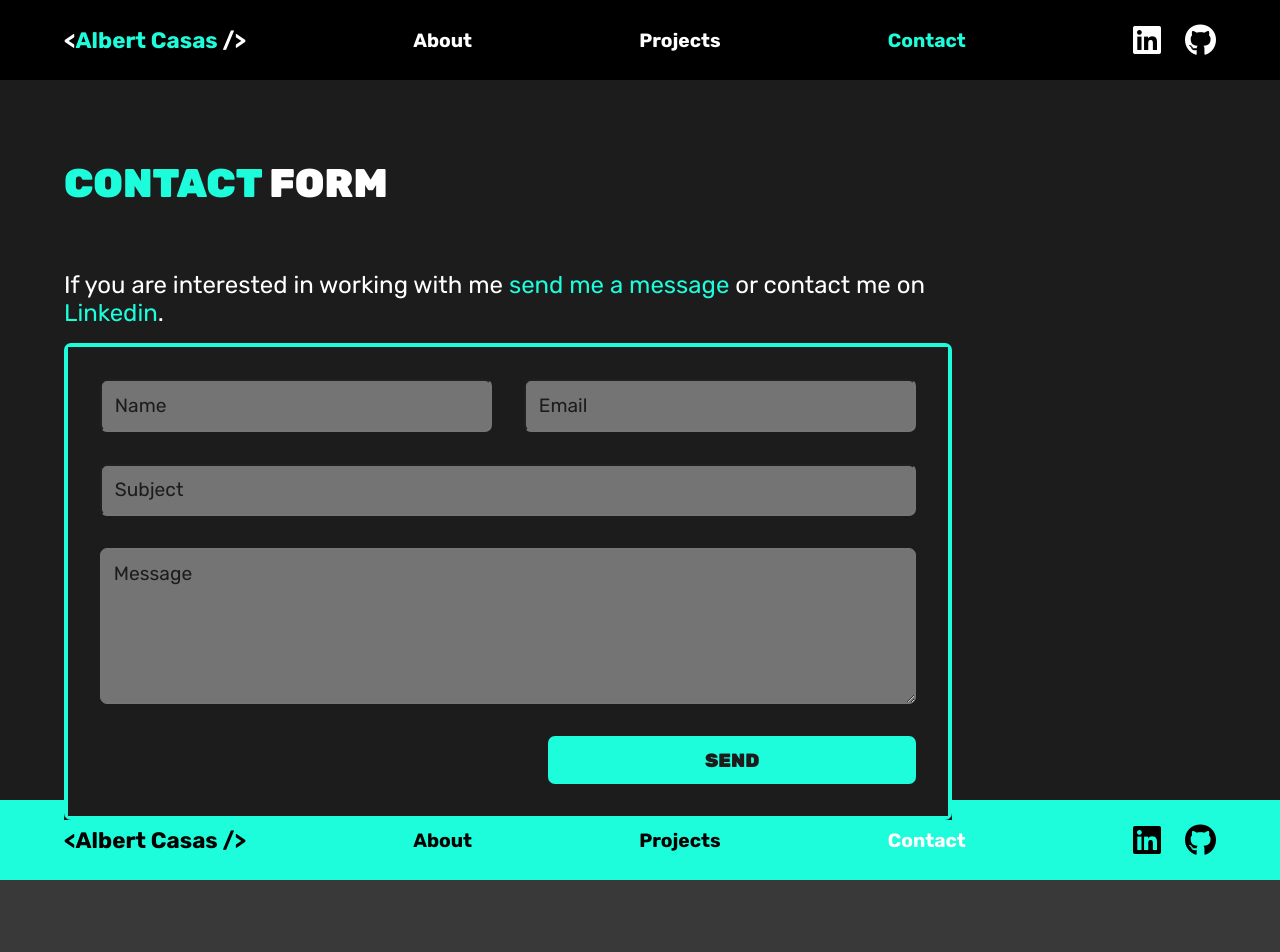
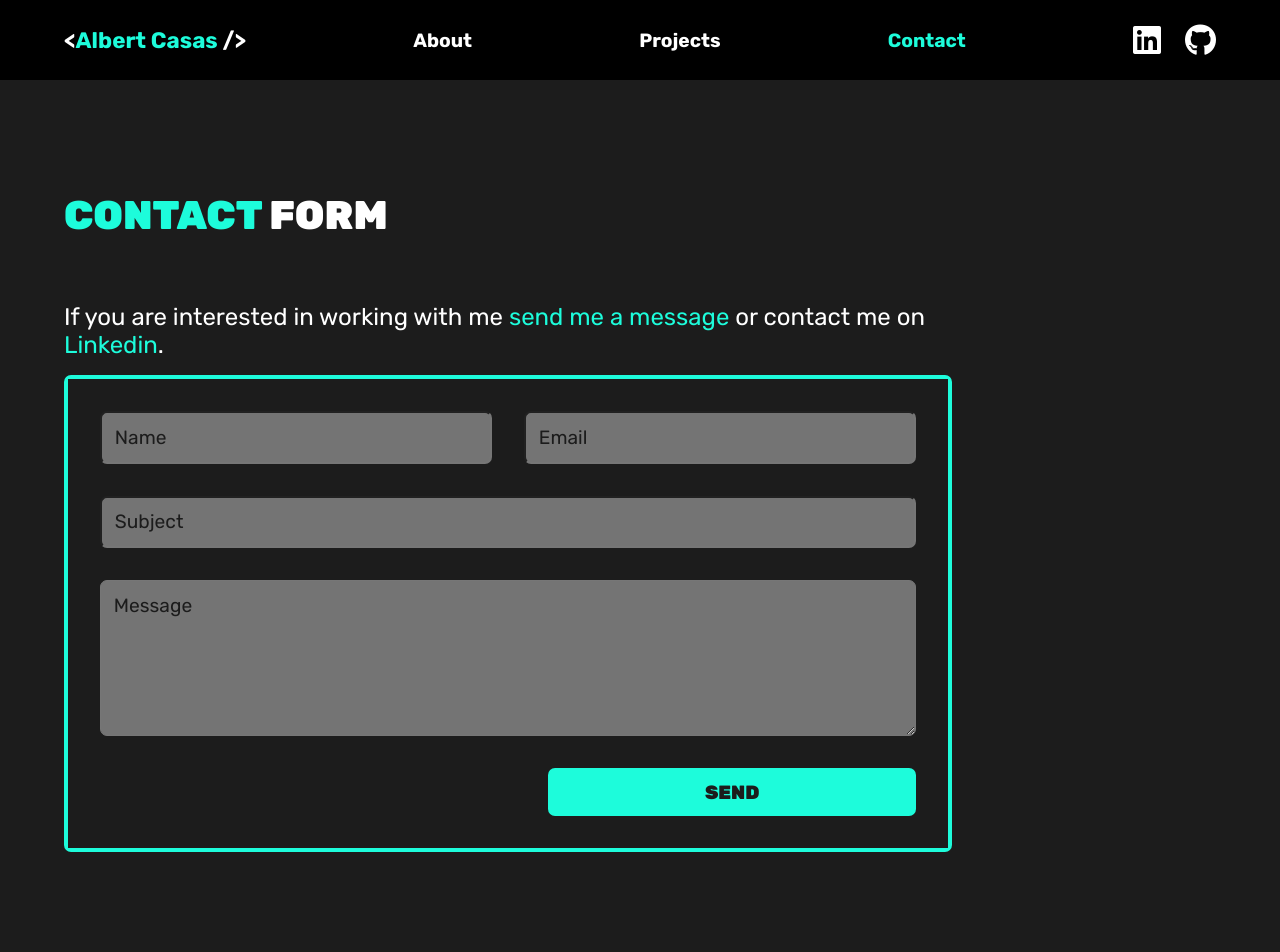
Before and after one commit to AlbertCasas/portfolio, a Vue app: page /contact in a window 1280 px wide. Shown: the top 952 px of the page. Before the commit the page ends 880 px from the top, so only its background shows below. Built offline with nearby package versions, Linux system fonts and the light colour scheme.

Commit message:
adjusting

```diff
--- a/src/assets/main.css
+++ b/src/assets/main.css
@@ -2,5 +2,5 @@
     margin: 0;
     padding: 0;
     font-family: 'Rubik', sans-serif;
-    background-color: #393939;
+    background-color: #1c1c1c;
 }
--- a/src/components/AboutComp.vue
+++ b/src/components/AboutComp.vue
@@ -59,10 +59,10 @@ const closeTag = ref("</ul>");
 #about {
   background-color: #1c1c1c;
   width: 100%;
-  min-height: 85vh;
   display: flex;
   gap: 12%;
   align-items: flex-start;
+  margin-bottom: 7rem;
 }
 
 .text {
--- a/src/components/ContactComp.vue
+++ b/src/components/ContactComp.vue
@@ -73,10 +73,9 @@ const sendMessage = () => {
 }
 
 #contact {
-    height: 90vh;
     background-color:  #1c1c1c;
     width: 100%;
-
+    margin-bottom: 2rem;
 }
 
 .form-wrapper {
@@ -92,7 +91,7 @@ const sendMessage = () => {
   color: white;
   font-weight: 900;
   font-size: 2.5rem;
-  margin-top: 5rem;
+  margin-top: 7rem;
   margin-bottom: 3rem;
 }
 
@@ -372,4 +371,15 @@ const sendMessage = () => {
         margin-left: 1.5rem;
     }
 }
+
+@media only screen and (max-width: 354px){
+    .contact-form {
+        min-width: 17rem;
+        max-width: 17rem;
+    }
+
+    .name-email .input {
+        width: 13.5rem;
+    }
+}
 </style>
--- a/src/components/FooterMobile.vue
+++ b/src/components/FooterMobile.vue
@@ -26,6 +26,7 @@ const close = ref(" />")
 </script>
 
 <style scoped>
+
 .footer {
     background-color: #1DFCDB;
     height: 5rem;
@@ -33,6 +34,8 @@ const close = ref(" />")
     display: flex;
     justify-content: space-between;
     align-items: center;
+    margin-top: 5rem;
+
 }
 
 .albert-title {
@@ -105,6 +108,10 @@ const close = ref(" />")
         font-size: 1.4rem;
     }
 
+    .footer {
+        margin-top: 15rem;
+    }
+
 }
 @media only screen and (max-width: 980px) {
 
--- a/src/components/ProjectsComp.vue
+++ b/src/components/ProjectsComp.vue
@@ -40,7 +40,6 @@
 }
 
 #projects {
-  min-height: 80vh;
   background-color: #1c1c1c;
   width: 100%;
 }
```
